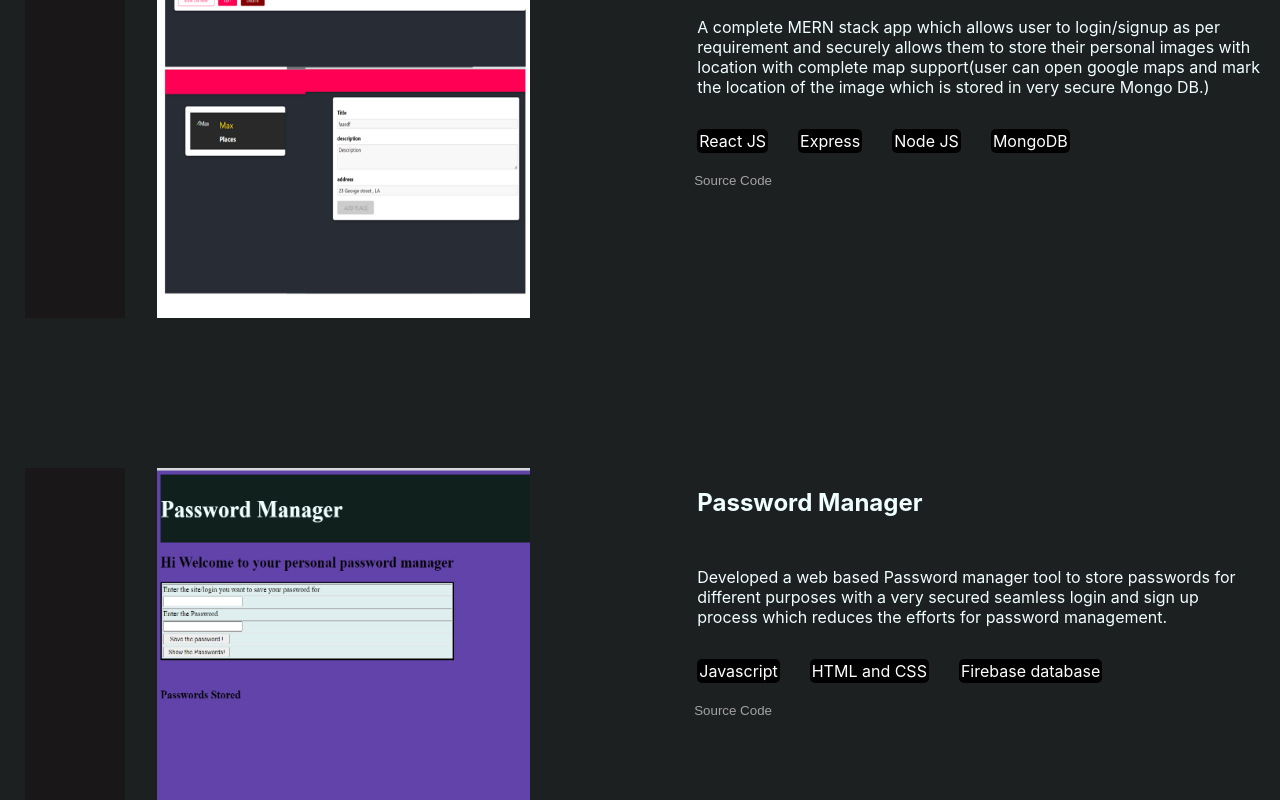
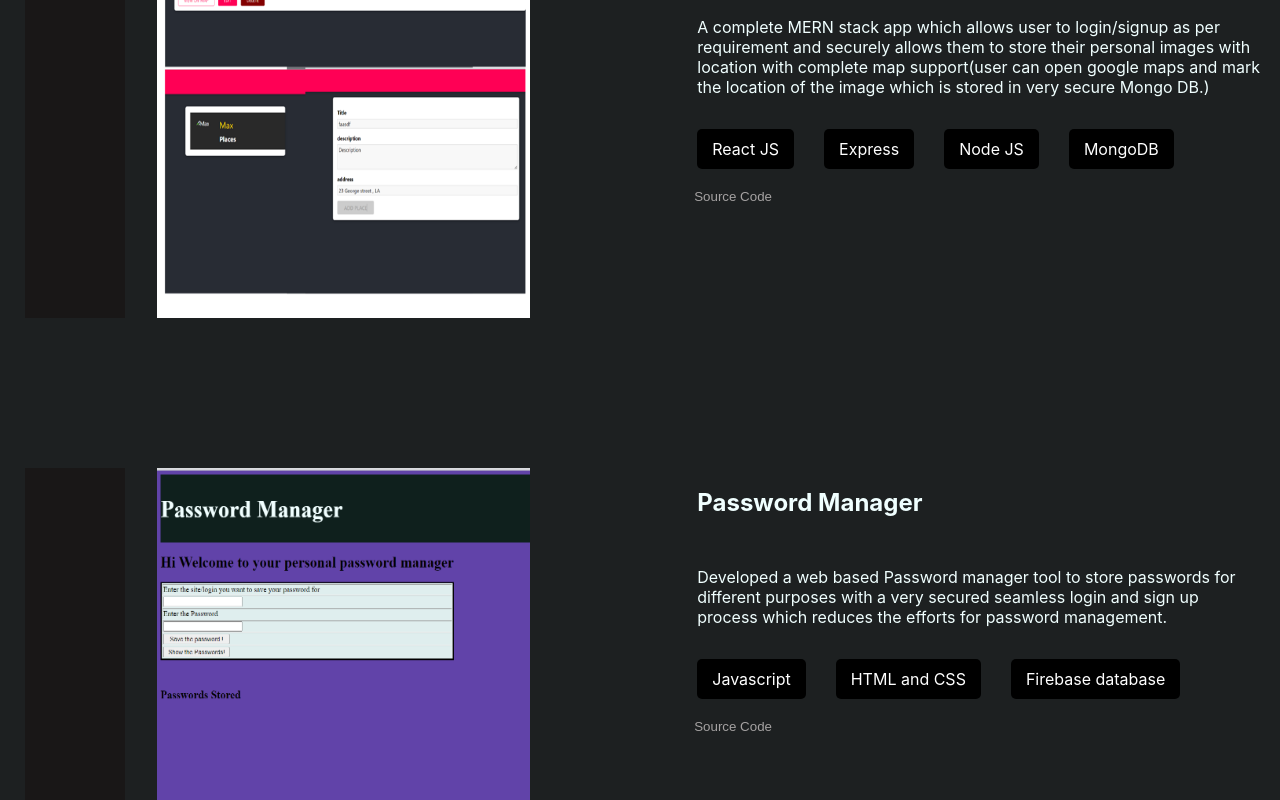
Before and after one commit to PranavJSX/React_folio, a React (Create React App) app: page / in a window 1280 px wide. Shown: the part 1640-2440 px from the top of the page. Built offline with nearby package versions, Linux system fonts and the light colour scheme; a web font is replaced by a local one.

Commit message:
removing unwanted lines and adding  some padding to the tech stack prints.

```diff
--- a/src/Custom Components/Material/Shared/Card_prints.css
+++ b/src/Custom Components/Material/Shared/Card_prints.css
@@ -56,6 +56,7 @@
     padding: 2px 2px;
     border-radius: 5px;
     color: rgb(255, 255, 255);
+    padding: 10px 15px;
 }
 
 
--- a/src/Custom Components/Material/Shared/Card_prints.jsx
+++ b/src/Custom Components/Material/Shared/Card_prints.jsx
@@ -5,9 +5,6 @@ import {motion,  useScroll, useTransform} from "framer-motion";
 export const Card_prints = (props) => {
 
 
-
-  let card_colors = ['rgb(229, 152, 102) ','rgb(255, 179, 194)','rgb(52, 152, 219)','rgb(195, 155, 211 )'];
-  let x_color = 0;
 
 
   const increase_x_color = () =>{
```
